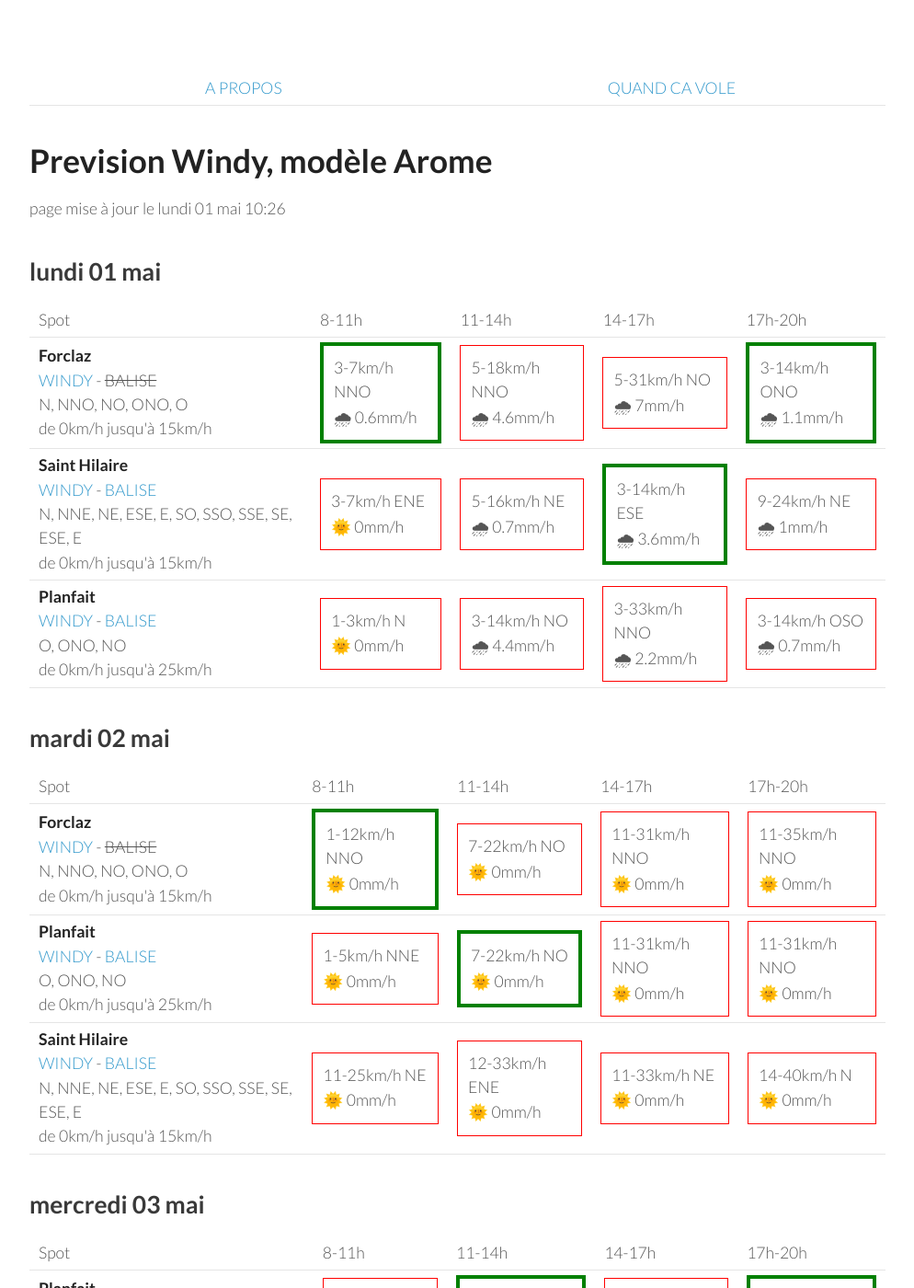
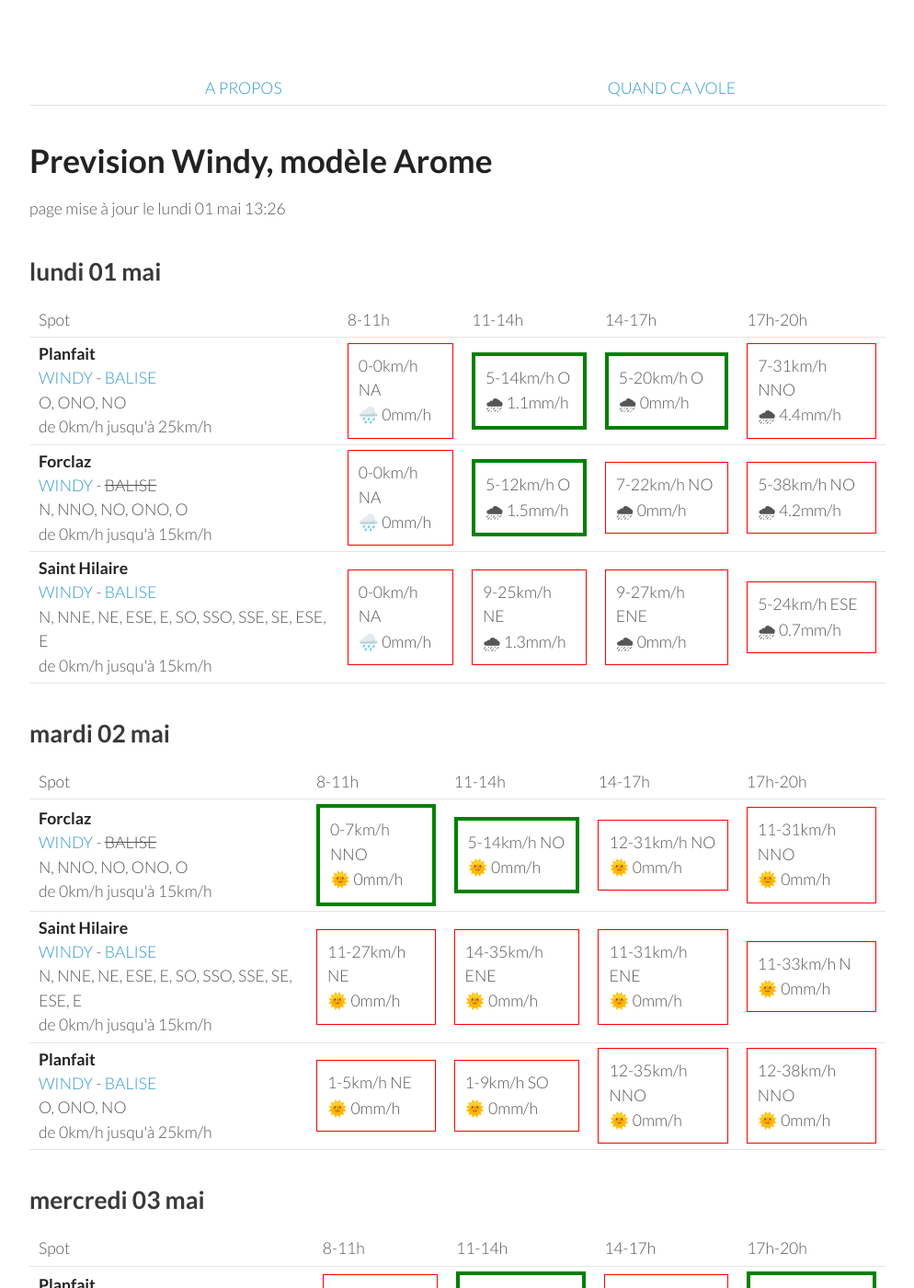
Before and after one commit to parapente-dans-le-nord/parapente-dans-le-nord.github.io, a Jekyll site: the page built from alpes_nord.markdown, in a window 1280 px wide and 1400 px high. Shown: the whole window at 92% size, without its empty margins (26-1020 px from the left). Built offline with Jekyll 4.4.1, drawn with Linux system fonts in a browser that asks for light colours.

Commit message:
update index.markdown

```diff
--- a/alpes_nord.markdown
+++ b/alpes_nord.markdown
@@ -7,7 +7,7 @@ title:  "Tous les spots"
 {: .links}
 
 # Prevision Windy, modèle Arome
-page mise à jour le lundi 01 mai 10:26
+page mise à jour le lundi 01 mai 13:26
 
 ## lundi 01 mai
 
@@ -22,33 +22,30 @@ page mise à jour le lundi 01 mai 10:26
       <td>17h-20h</td>
     </tr>
 <tr>
+        <td><strong>Planfait</strong><br><a href="https://windy.com/45.853/6.223?45.415,6.223,8">WINDY</a> - <span class=""><a href="https://www.openwindmap.org/PP496">BALISE</a> </span><br> <span class="vent-favorable">O, ONO, NO</span><br><span class="force-vent">de 0km/h jusqu'à 25km/h</span> </td>
+
+            <td><div class="not-flyable"><p>0-0km/h NA</p><p>🌧️ 0mm/h</p></div></td>
+            <td><div class="flyable"><p>5-14km/h O</p><p>🌧 1.1mm/h</p></div></td>
+            <td><div class="flyable"><p>5-20km/h O</p><p>🌧 0mm/h</p></div></td>
+            <td><div class="not-flyable"><p>7-31km/h NNO</p><p>🌧 4.4mm/h</p></div></td>
+
+    </tr>
+<tr>
         <td><strong>Forclaz</strong><br><a href="https://windy.com/45.814/6.247?45.375,6.246,8,m:eVwaglz">WINDY</a> - <span class="no-balise"> BALISE </span><br> <span class="vent-favorable">N, NNO, NO, ONO, O</span><br><span class="force-vent">de 0km/h jusqu'à 15km/h</span> </td>
 
-            <td><div class="flyable"><p>3-7km/h NNO</p><p>🌧 0.6mm/h</p></div></td>
-            <td><div class="not-flyable"><p>5-18km/h NNO</p><p>🌧 4.6mm/h</p></div></td>
-            <td><div class="not-flyable"><p>5-31km/h NO</p><p>🌧 7mm/h</p></div></td>
-            <td><div class="flyable"><p>3-14km/h ONO</p><p>🌧 1.1mm/h</p></div></td>
-
+            <td><div class="not-flyable"><p>0-0km/h NA</p><p>🌧️ 0mm/h</p></div></td>
+            <td><div class="flyable"><p>5-12km/h O</p><p>🌧 1.5mm/h</p></div></td>
+            <td><div class="not-flyable"><p>7-22km/h NO</p><p>🌧 0mm/h</p></div></td>
+            <td><div class="not-flyable"><p>5-38km/h NO</p><p>🌧 4.2mm/h</p></div></td>
 
     </tr>
 <tr>
         <td><strong>Saint Hilaire</strong><br><a href="https://windy.com/45.307/5.888?45.087,5.889,9,m:eUFagkX">WINDY</a> - <span class=""><a href="http://www.balisemeteo.com/balise.php?idBalise=61">BALISE</a> </span><br> <span class="vent-favorable">N, NNE, NE, ESE, E, SO, SSO, SSE, SE, ESE, E</span><br><span class="force-vent">de 0km/h jusqu'à 15km/h</span> </td>
 
-            <td><div class="not-flyable"><p>3-7km/h ENE</p><p>🌞 0mm/h</p></div></td>
-            <td><div class="not-flyable"><p>5-16km/h NE</p><p>🌧 0.7mm/h</p></div></td>
-            <td><div class="flyable"><p>3-14km/h ESE</p><p>🌧 3.6mm/h</p></div></td>
-            <td><div class="not-flyable"><p>9-24km/h NE</p><p>🌧 1mm/h</p></div></td>
-
-
-    </tr>
-<tr>
-        <td><strong>Planfait</strong><br><a href="https://windy.com/45.853/6.223?45.415,6.223,8">WINDY</a> - <span class=""><a href="https://www.openwindmap.org/PP496">BALISE</a> </span><br> <span class="vent-favorable">O, ONO, NO</span><br><span class="force-vent">de 0km/h jusqu'à 25km/h</span> </td>
-
-            <td><div class="not-flyable"><p>1-3km/h N</p><p>🌞 0mm/h</p></div></td>
-            <td><div class="not-flyable"><p>3-14km/h NO</p><p>🌧 4.4mm/h</p></div></td>
-            <td><div class="not-flyable"><p>3-33km/h NNO</p><p>🌧 2.2mm/h</p></div></td>
-            <td><div class="not-flyable"><p>3-14km/h OSO</p><p>🌧 0.7mm/h</p></div></td>
-
+            <td><div class="not-flyable"><p>0-0km/h NA</p><p>🌧️ 0mm/h</p></div></td>
+            <td><div class="not-flyable"><p>9-25km/h NE</p><p>🌧 1.3mm/h</p></div></td>
+            <td><div class="not-flyable"><p>9-27km/h ENE</p><p>🌧 0mm/h</p></div></td>
+            <td><div class="not-flyable"><p>5-24km/h ESE</p><p>🌧 0.7mm/h</p></div></td>
 
     </tr>
 
@@ -70,19 +67,9 @@ page mise à jour le lundi 01 mai 10:26
 <tr>
         <td><strong>Forclaz</strong><br><a href="https://windy.com/45.814/6.247?45.375,6.246,8,m:eVwaglz">WINDY</a> - <span class="no-balise"> BALISE </span><br> <span class="vent-favorable">N, NNO, NO, ONO, O</span><br><span class="force-vent">de 0km/h jusqu'à 15km/h</span> </td>
 
-            <td><div class="flyable"><p>1-12km/h NNO</p><p>🌞 0mm/h</p></div></td>
-            <td><div class="not-flyable"><p>7-22km/h NO</p><p>🌞 0mm/h</p></div></td>
-            <td><div class="not-flyable"><p>11-31km/h NNO</p><p>🌞 0mm/h</p></div></td>
-            <td><div class="not-flyable"><p>11-35km/h NNO</p><p>🌞 0mm/h</p></div></td>
-
-
-    </tr>
-<tr>
-        <td><strong>Planfait</strong><br><a href="https://windy.com/45.853/6.223?45.415,6.223,8">WINDY</a> - <span class=""><a href="https://www.openwindmap.org/PP496">BALISE</a> </span><br> <span class="vent-favorable">O, ONO, NO</span><br><span class="force-vent">de 0km/h jusqu'à 25km/h</span> </td>
-
-            <td><div class="not-flyable"><p>1-5km/h NNE</p><p>🌞 0mm/h</p></div></td>
-            <td><div class="flyable"><p>7-22km/h NO</p><p>🌞 0mm/h</p></div></td>
-            <td><div class="not-flyable"><p>11-31km/h NNO</p><p>🌞 0mm/h</p></div></td>
+            <td><div class="flyable"><p>0-7km/h NNO</p><p>🌞 0mm/h</p></div></td>
+            <td><div class="flyable"><p>5-14km/h NO</p><p>🌞 0mm/h</p></div></td>
+            <td><div class="not-flyable"><p>12-31km/h NO</p><p>🌞 0mm/h</p></div></td>
             <td><div class="not-flyable"><p>11-31km/h NNO</p><p>🌞 0mm/h</p></div></td>
 
 
@@ -90,10 +77,20 @@ page mise à jour le lundi 01 mai 10:26
 <tr>
         <td><strong>Saint Hilaire</strong><br><a href="https://windy.com/45.307/5.888?45.087,5.889,9,m:eUFagkX">WINDY</a> - <span class=""><a href="http://www.balisemeteo.com/balise.php?idBalise=61">BALISE</a> </span><br> <span class="vent-favorable">N, NNE, NE, ESE, E, SO, SSO, SSE, SE, ESE, E</span><br><span class="force-vent">de 0km/h jusqu'à 15km/h</span> </td>
 
-            <td><div class="not-flyable"><p>11-25km/h NE</p><p>🌞 0mm/h</p></div></td>
-            <td><div class="not-flyable"><p>12-33km/h ENE</p><p>🌞 0mm/h</p></div></td>
-            <td><div class="not-flyable"><p>11-33km/h NE</p><p>🌞 0mm/h</p></div></td>
-            <td><div class="not-flyable"><p>14-40km/h N</p><p>🌞 0mm/h</p></div></td>
+            <td><div class="not-flyable"><p>11-27km/h NE</p><p>🌞 0mm/h</p></div></td>
+            <td><div class="not-flyable"><p>14-35km/h ENE</p><p>🌞 0mm/h</p></div></td>
+            <td><div class="not-flyable"><p>11-31km/h ENE</p><p>🌞 0mm/h</p></div></td>
+            <td><div class="not-flyable"><p>11-33km/h N</p><p>🌞 0mm/h</p></div></td>
+
+
+    </tr>
+<tr>
+        <td><strong>Planfait</strong><br><a href="https://windy.com/45.853/6.223?45.415,6.223,8">WINDY</a> - <span class=""><a href="https://www.openwindmap.org/PP496">BALISE</a> </span><br> <span class="vent-favorable">O, ONO, NO</span><br><span class="force-vent">de 0km/h jusqu'à 25km/h</span> </td>
+
+            <td><div class="not-flyable"><p>1-5km/h NE</p><p>🌞 0mm/h</p></div></td>
+            <td><div class="not-flyable"><p>1-9km/h SO</p><p>🌞 0mm/h</p></div></td>
+            <td><div class="not-flyable"><p>12-35km/h NNO</p><p>🌞 0mm/h</p></div></td>
+            <td><div class="not-flyable"><p>12-38km/h NNO</p><p>🌞 0mm/h</p></div></td>
 
 
     </tr>
```
